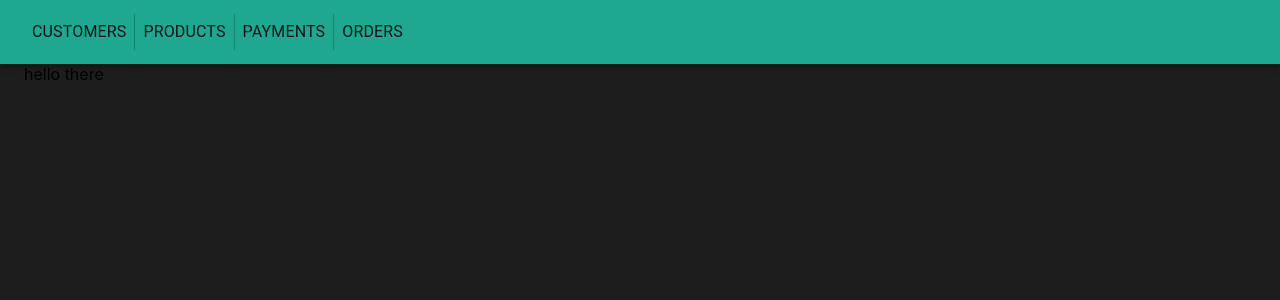
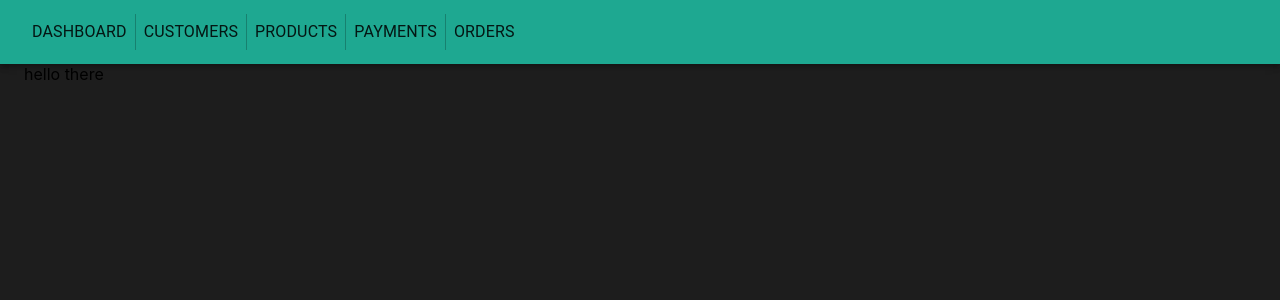
Before and after one commit to ahmsay/Microshop-Web, a React (Create React App) app: page / in a window 1280 px wide. Shown: the top 300 px of the page. Built offline with nearby package versions, Linux system fonts and the light colour scheme.

Commit message:
dashboard button is shown at navbar

```diff
--- a/src/components/Navbar.jsx
+++ b/src/components/Navbar.jsx
@@ -4,6 +4,7 @@ import { AppBar, Toolbar, Button, Typography, ButtonGroup } from '@material-ui/c
 
 const Navbar = () => {
   const pages = [
+    { title: 'Dashboard', route: '/' },
     { title: 'Customers', route: '/customers' },
     { title: 'Products', route: '/products' },
     { title: 'Payments', route: '/payments' },
```
